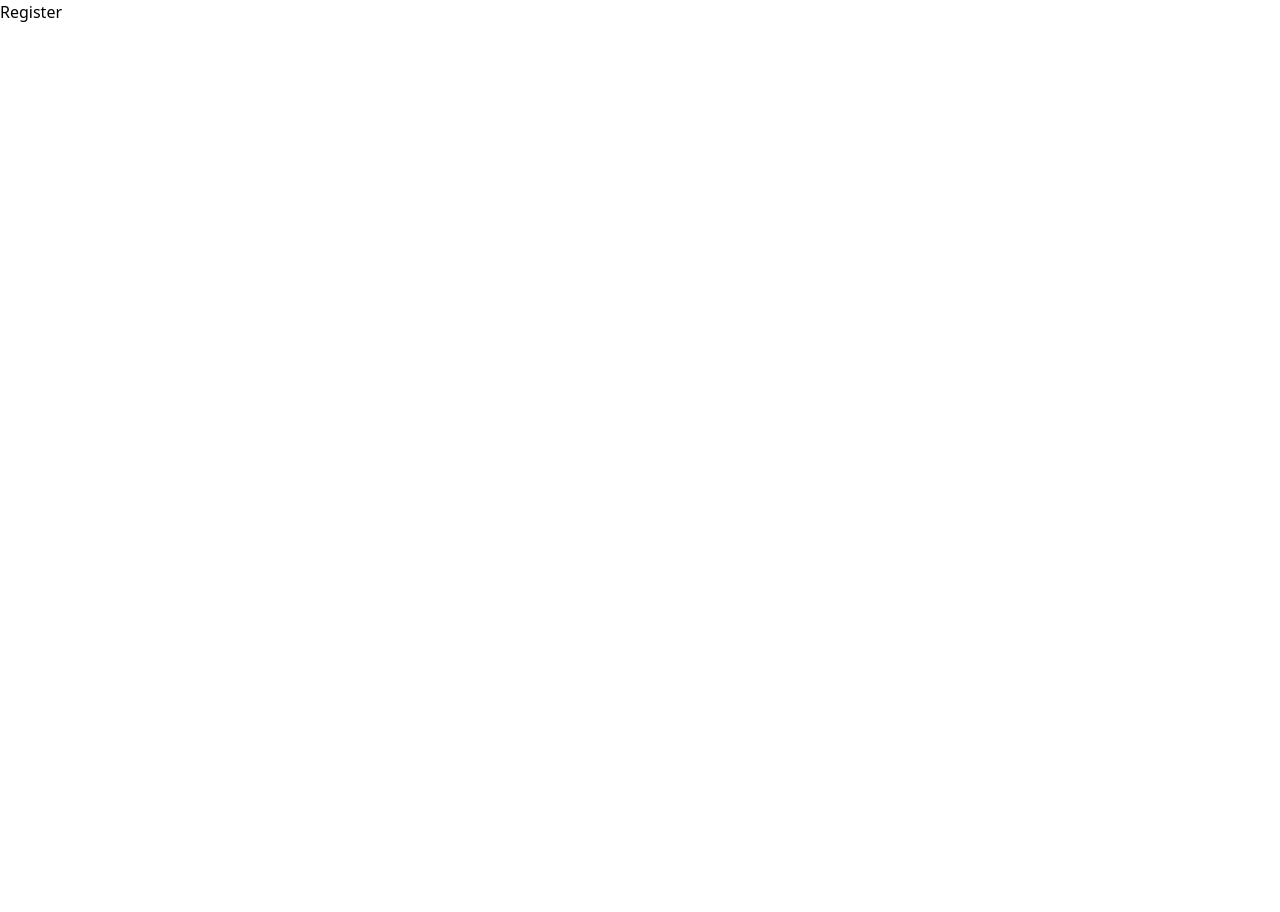
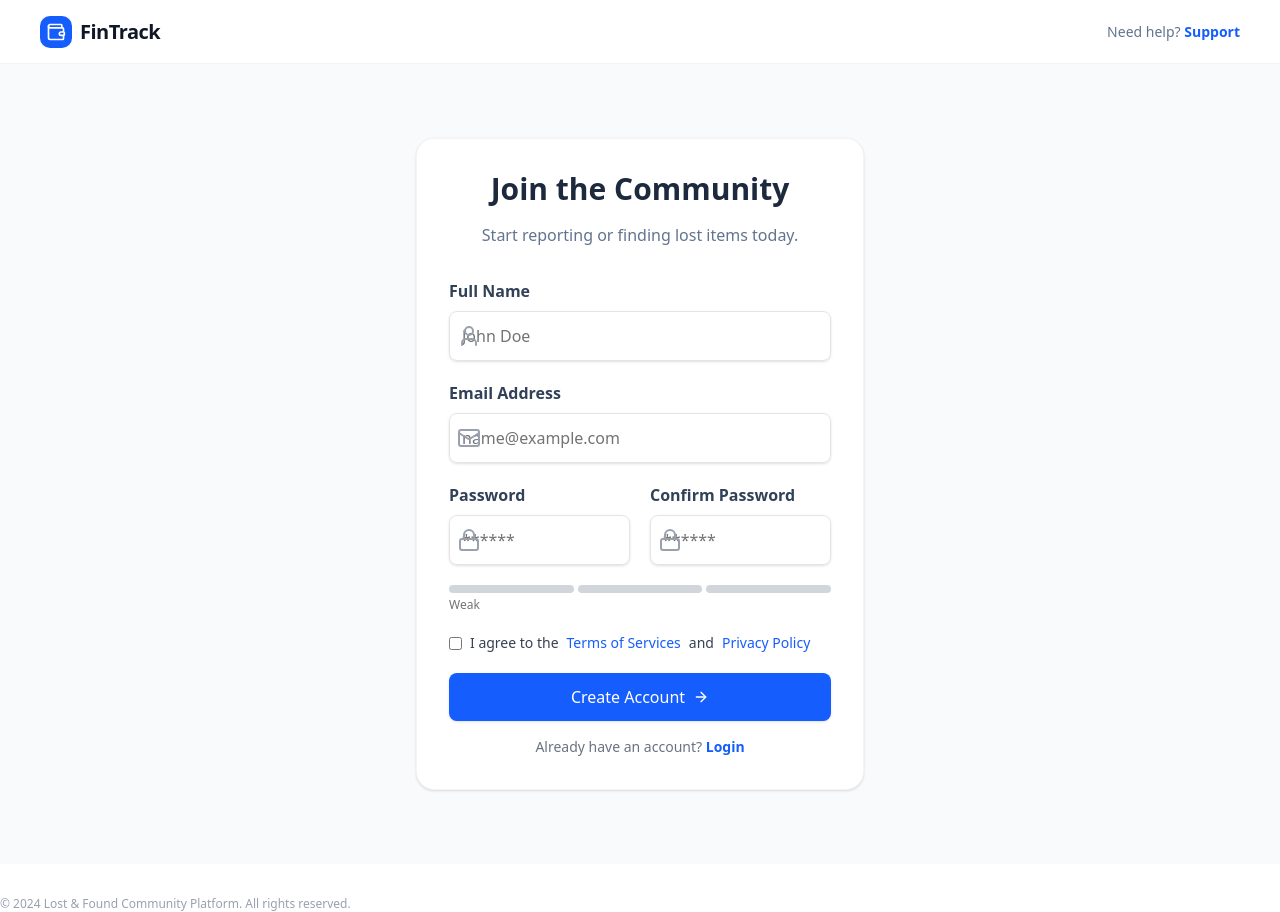
Before and after one commit to Foundit-Graduation-Project/Foundit_React_App, a React (Vite) app: page /register in a window 1280 px wide. Before the commit the page ends 800 px from the top, so only its background shows below. Built offline with nearby package versions, Linux system fonts and the light colour scheme.

Commit message:
add : Register validation

```diff
--- a/src/pages/Auth/Register.jsx
+++ b/src/pages/Auth/Register.jsx
@@ -1,5 +1,197 @@
-function Register() {
-  return "Register";
+import { ArrowRight, Lock, Mail, User } from "lucide-react";
+import RegisterNav from "./../../components/layout/customNavbars/registerNav";
+import { Button } from "../../components/ui/button";
+import { Input } from "../../components/ui/input";
+import PasswordStrengthBar from "../../features/auth/component/PasswordStrengthBar";
+import { z } from "zod";
+import { useForm } from "react-hook-form";
+import { zodResolver } from "@hookform/resolvers/zod";
+import RegisterFooter from "../../components/layout/customFooter/registerFooter";
+
+const registerSchema = z
+  .object({
+    name: z.string().min(2, "Full name is required"),
+    email: z.string().email("Invalid email address"),
+    password: z
+      .string()
+      .min(6, "Password must be at least 6 characters")
+      .max(50)
+      .regex(/[A-Z]/, "Password must contain at least 1 uppercase letter")
+      .regex(
+        /[0-9!@#$%^&*]/,
+        "Password must contain a number or special character",
+      ),
+    confirmPassword: z.string(),
+    terms: z.literal(true, {
+      errorMap: () => ({ message: "You must accept the terms" }),
+    }),
+  })
+  .refine((data) => data.password === data.confirmPassword, {
+    path: ["confirmPassword"],
+    message: "Passwords do not match",
+  });
+
+export default function Register() {
+  const {
+    register,
+    handleSubmit,
+    watch,
+    formState: { errors },
+  } = useForm({
+    resolver: zodResolver(registerSchema),
+    mode: "onChange",
+  });
+
+  const onSubmit = (data) => {
+    console.log("Form submitted:", data);
+    alert("Registration successful!");
+  };
+
+  return (
+    <>
+      <RegisterNav />
+      <div className="min-h-screen bg-gray-50 flex flex-col">
+        <div className="flex-1 flex flex-col items-center justify-center p-4">
+          <div className="w-full max-w-md bg-white rounded-2xl shadow-sm border border-gray-100 p-8 text-center">
+            {/* Title & Subtitle */}
+            <div className="flex flex-col gap-4">
+              <h2 className="font-bold text-3xl text-slate-800">
+                Join the Community
+              </h2>
+              <p className="text-slate-500 mb-8 text-base">
+                Start reporting or finding lost items today.
+              </p>
+            </div>
+
+            <form
+              onSubmit={handleSubmit(onSubmit)}
+              className="flex flex-col gap-5"
+            >
+              {/* Name */}
+              <div className="flex flex-col gap-2 items-start">
+                <label htmlFor="name" className="text-slate-700 font-semibold">
+                  Full Name
+                </label>
+                <Input
+                  placeholder="John Doe"
+                  id="name"
+                  {...register("name")}
+                  leadingIcon={<User />}
+                  className="text-base py-6"
+                />
+                {errors.name && (
+                  <p className="text-red-500 text-xs">{errors.name.message}</p>
+                )}
+              </div>
+
+              {/* Email */}
+              <div className="flex flex-col gap-2 items-start">
+                <label htmlFor="email" className="text-slate-700 font-semibold">
+                  Email Address
+                </label>
+                <Input
+                  placeholder="name@example.com"
+                  id="email"
+                  {...register("email")}
+                  leadingIcon={<Mail />}
+                  className="text-base py-6"
+                />
+                {errors.email && (
+                  <p className="text-red-500 text-xs">{errors.email.message}</p>
+                )}
+              </div>
+
+              {/* Passwords */}
+              <div className="flex flex-row gap-5">
+                <div className="flex flex-col gap-2 items-start flex-1">
+                  <label
+                    htmlFor="password"
+                    className="text-slate-700 font-semibold"
+                  >
+                    Password
+                  </label>
+                  <Input
+                    type="password"
+                    placeholder="******"
+                    id="password"
+                    {...register("password")}
+                    leadingIcon={<Lock />}
+                    className="text-base py-6"
+                  />
+                  {errors.password && (
+                    <p className="text-red-500 text-xs">
+                      {errors.password.message}
+                    </p>
+                  )}
+                </div>
+                {/* Confirm Password */}
+                <div className="flex flex-col gap-2 items-start flex-1">
+                  <label
+                    htmlFor="confirmPassword"
+                    className="text-slate-700 font-semibold"
+                  >
+                    Confirm Password
+                  </label>
+                  <Input
+                    type="password"
+                    placeholder="******"
+                    id="confirmPassword"
+                    {...register("confirmPassword")}
+                    leadingIcon={<Lock />}
+                    className="text-base py-6"
+                  />
+                  {errors.confirmPassword && (
+                    <p className="text-red-500 text-xs">
+                      {errors.confirmPassword.message}
+                    </p>
+                  )}
+                </div>
+              </div>
+
+              {/* Password Strength */}
+              <PasswordStrengthBar password={watch("password")} />
+
+              {/* Terms Checkbox */}
+              <div className="flex flex-col gap-2 items-start">
+                <label className="flex items-center gap-2 text-sm text-gray-700">
+                  <input
+                    type="checkbox"
+                    {...register("terms")}
+                    className="accent-blue-600"
+                  />
+                  I agree to the
+                  <a href="" className="text-blue-600">
+                    Terms of Services
+                  </a>
+                  and
+                  <a href="" className="text-blue-600">
+                    Privacy Policy
+                  </a>
+                </label>
+                {errors.terms && (
+                  <p className="text-red-500 text-xs">{errors.terms.message}</p>
+                )}
+              </div>
+
+              {/* Register Button */}
+              <Button
+                type="submit"
+                className="w-full bg-blue-600 hover:bg-blue-700 text-white h-12 text-base"
+              >
+                Create Account <ArrowRight />
+              </Button>
+            </form>
+
+            <p className="mt-4 text-sm text-gray-500">
+              Already have an account?{" "}
+              <a href="#" className="text-blue-600 font-semibold">
+                Login
+              </a>
+            </p>
+          </div>
+        </div>
+      </div>
+      <RegisterFooter />
+    </>
+  );
 }
-
-export default Register;
```
